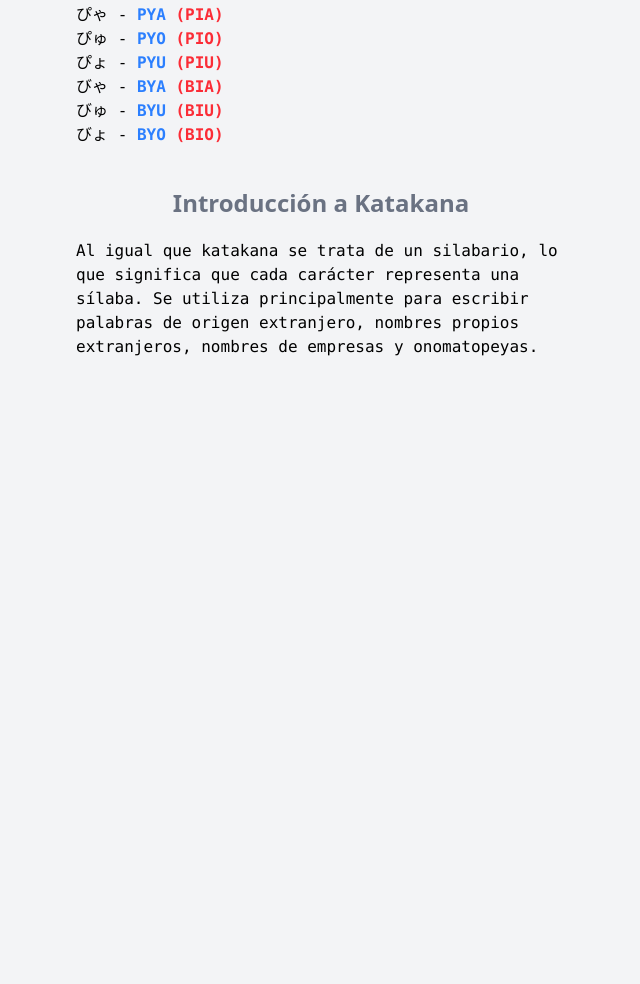
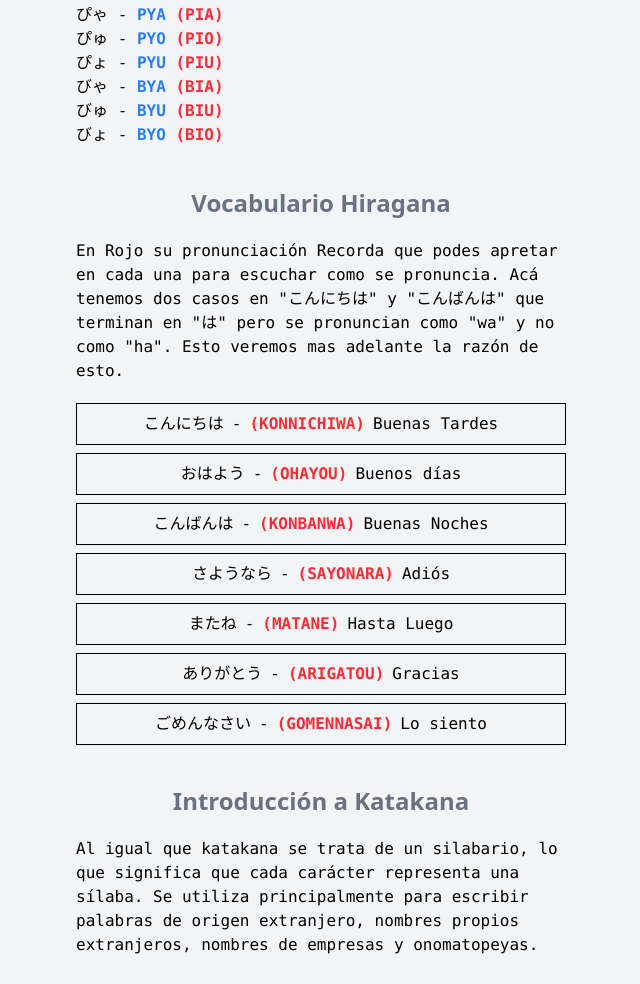
Before and after one commit to ignacioM3/Japones-para-Todos, an Astro site: page /lecciones/clase-0 in a window 1280 px wide. Shown: the part 7707-8691 px from the top of the page, without its empty margins (413-1053 px from the left). Before the commit the page ends 8186 px from the top, so only its background shows below. Built offline with nearby package versions, Linux system fonts and the light colour scheme; Astro itself is replaced by a stand-in of ours.

Commit message:
test audio in production

```diff
--- a/src/components/Aside.astro
+++ b/src/components/Aside.astro
@@ -13,7 +13,7 @@
       A <span>Introducción a Hiragana</span>
     </a>
     <a
-      href="#introduccion-hiragana"
+      href="#vocabulario-hiragana"
       class="text-start p-2 hover:bg-blue-400 w-full rounded-sm transition-colors font-mono text-gray-500 font-bold hover:text-white"
     >
       B <span>Vocabulario - Hiragana</span>
--- /dev/null
+++ b/src/components/lecciones/clase0/VocabularioHiragana.astro
@@ -0,0 +1,89 @@
+<section
+  id="vocabulario-hiragana"
+  class="mt-10 max-w-[700px] w-full scroll-mt-[130px] md:scroll-mt-23"
+>
+  <h2 class="text-center font-semibold text-mono text-gray-500 text-2xl">
+    Vocabulario Hiragana
+  </h2>
+  <p class="font-mono mt-5 w-[70%] mx-auto">
+    En Rojo su pronunciación Recorda que podes apretar en cada una para escuchar como se pronuncia. Acá tenemos dos casos en "こんにちは" y "こんばんは" que terminan en "は" pero se pronuncian como "wa" y no como "ha". Esto veremos mas adelante la razón de esto.
+</p>
+  <div class="w-[70%] mx-auto mt-5 font-mono flex flex-col gap-2">
+    <p
+    class="border text-center p-2 cursor-pointer flex flex-col md:flex-row justify-center items-center gap-2"
+    data-audio="/audio/clase0/0-1.mp3"
+    >
+        こんにちは <span class="hidden md:block">-</span>
+        <span class="font-bold text-red-500 uppercase">(konnichiwa)</span>
+        <span>Buenas Tardes</span>
+      </p>
+
+      <p
+        class="border text-center p-2 cursor-pointer flex flex-col md:flex-row justify-center items-center gap-2"
+        data-audio="/audio/clase0/0-2.mp3"
+        >
+        おはよう <span class="hidden md:block">-</span>
+        <span class="font-bold text-red-500 uppercase">(ohayou)</span>
+        <span>Buenos días</span>
+      </p>
+
+      <p
+        class="border text-center p-2 cursor-pointer flex flex-col md:flex-row justify-center items-center gap-2"
+         data-audio="/audio/clase0/0-3.mp3"
+        >
+        こんばんは <span class="hidden md:block">-</span>
+        <span class="font-bold text-red-500 uppercase">(konbanwa)</span>
+        <span>Buenas Noches</span>
+      </p>
+
+      <p
+        class="border text-center p-2 cursor-pointer flex flex-col md:flex-row justify-center items-center gap-2"
+         data-audio="/audio/clase0/0-4.mp3"
+        >
+        さようなら <span class="hidden md:block">-</span>
+        <span class="font-bold text-red-500 uppercase">(sayonara)</span>
+        <span>Adiós</span>
+      </p>
+
+      <p
+        class="border text-center p-2 cursor-pointer flex flex-col md:flex-row justify-center items-center gap-2"
+         data-audio="/audio/clase0/0-5.mp3"
+        >
+        またね <span class="hidden md:block">-</span>
+        <span class="font-bold text-red-500 uppercase">(matane)</span>
+        <span>Hasta Luego</span>
+      </p>
+
+      <p
+        class="border text-center p-2 cursor-pointer flex flex-col md:flex-row justify-center items-center gap-2"
+         data-audio="/audio/clase0/0-6.mp3"
+        >
+        ありがとう <span class="hidden md:block">-</span>
+        <span class="font-bold text-red-500 uppercase">(arigatou)</span>
+        <span>Gracias</span>
+      </p>
+
+      <p
+        class="border text-center p-2 cursor-pointer flex flex-col md:flex-row justify-center items-center gap-2"
+         data-audio="/audio/clase0/0-7.mp3"
+        >
+        ごめんなさい <span class="hidden md:block">-</span>
+        <span class="font-bold text-red-500 uppercase">(gomennasai)</span>
+        <span>Lo siento</span>
+      </p>
+
+  </div>
+</section>
+
+
+<script>
+    const audioElements = document.querySelectorAll("[data-audio]");
+
+    audioElements.forEach((element) => {
+        element.addEventListener("click", () => {
+        const audioSrc = element.getAttribute("data-audio");
+        const audio = new Audio(audioSrc!);
+        audio.play();
+        });
+    });
+</script>
--- a/src/pages/lecciones/clase-0.astro
+++ b/src/pages/lecciones/clase-0.astro
@@ -2,6 +2,7 @@
 import Layout from "@/layouts/Layout.astro";
 import Aside from "@/components/Aside.astro";
 import HiraganaIntro from "@/components/lecciones/clase0/HiraganaIntro.astro";
+import VocabularioHiragana from "@/components/lecciones/clase0/VocabularioHiragana.astro";
 ---
 
 <Layout title={"Clase 0 - Curso de Japonés"}>
@@ -17,6 +18,7 @@ import HiraganaIntro from "@/components/lecciones/clase0/HiraganaIntro.astro";
         </p>
       </section>
       <HiraganaIntro />
+      <VocabularioHiragana />
       <section class="mt-10 max-w-[700px] w-full scroll-mt-23" id="introduccion-katakana">
         <h2 class="text-center font-semibold text-mono text-gray-500 text-2xl">
           Introducción a Katakana
```
Also changed, not shown: 7 other files.
